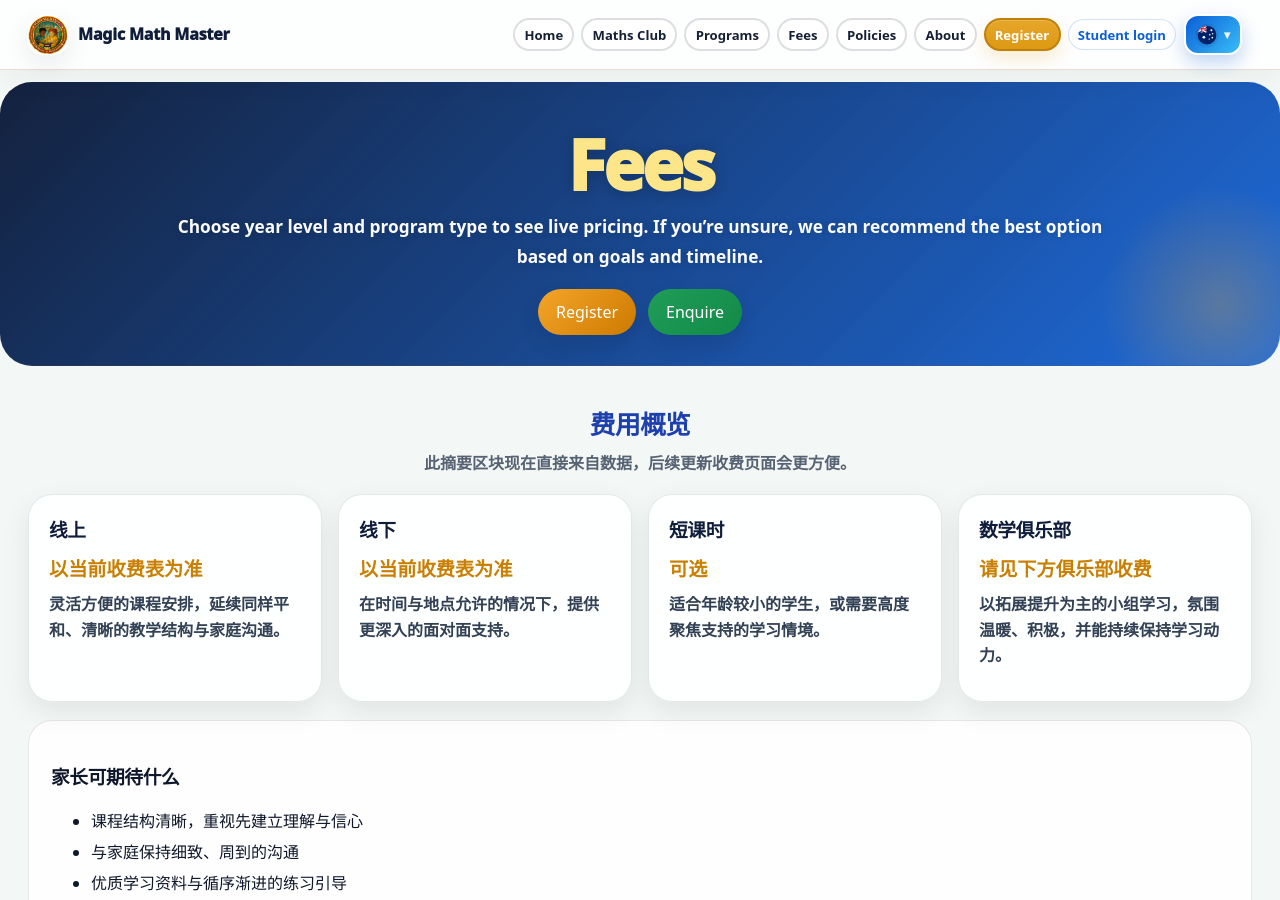
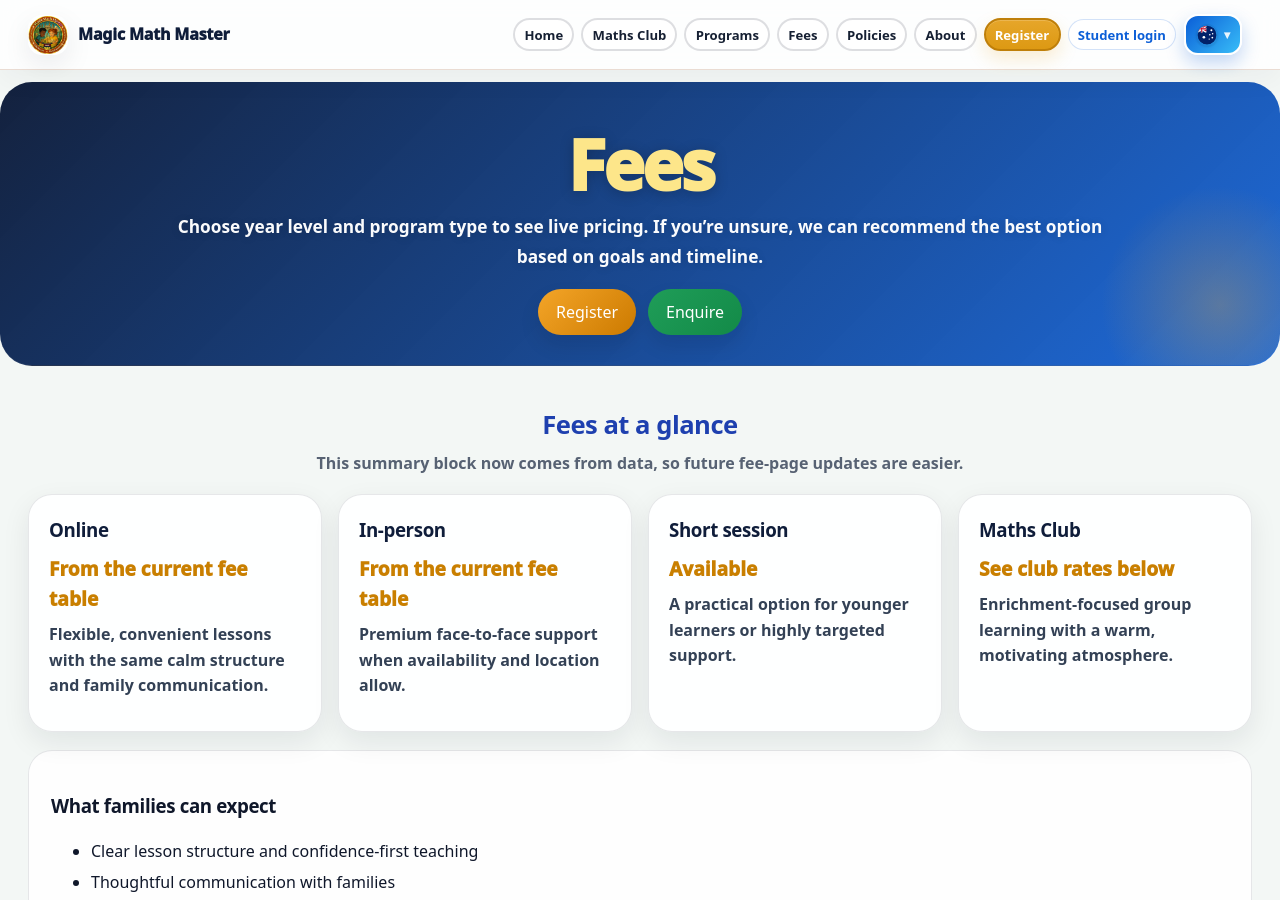
Before and after one commit to 3aMAuVn/Final3lan24, a Jekyll site: the page built from pricing.html, in a window 1280 px wide and 900 px high. Built offline with Jekyll 4.4.1, drawn with Linux system fonts in a browser that asks for light colours; part of the change alters nothing that is shown; some of the changed text lies outside the part shown.

Commit message:
Add files via upload

```diff
--- a/_includes/pricing-grid.html
+++ b/_includes/pricing-grid.html
@@ -1,5 +1,12 @@
-{% assign is_zh = page.lang == "zh" %}
-{% assign is_vi = page.lang == "vi" %}
+{% assign pricing_path = page.permalink | default: page.url | default: page.path | default: '' | downcase %}
+{% assign pricing_locale = page.pricing_lang | default: page.lang | default: '' | downcase %}
+{% assign is_zh = false %}
+{% assign is_vi = false %}
+{% if pricing_path contains '/cn/' or pricing_locale == 'zh' or pricing_locale == 'cn' %}
+  {% assign is_zh = true %}
+{% elsif pricing_path contains '/vi/' or pricing_locale == 'vi' %}
+  {% assign is_vi = true %}
+{% endif %}
 <section class="section data-grid-section">
   <div class="container">
     <div class="section-head premium-section-head">
```
